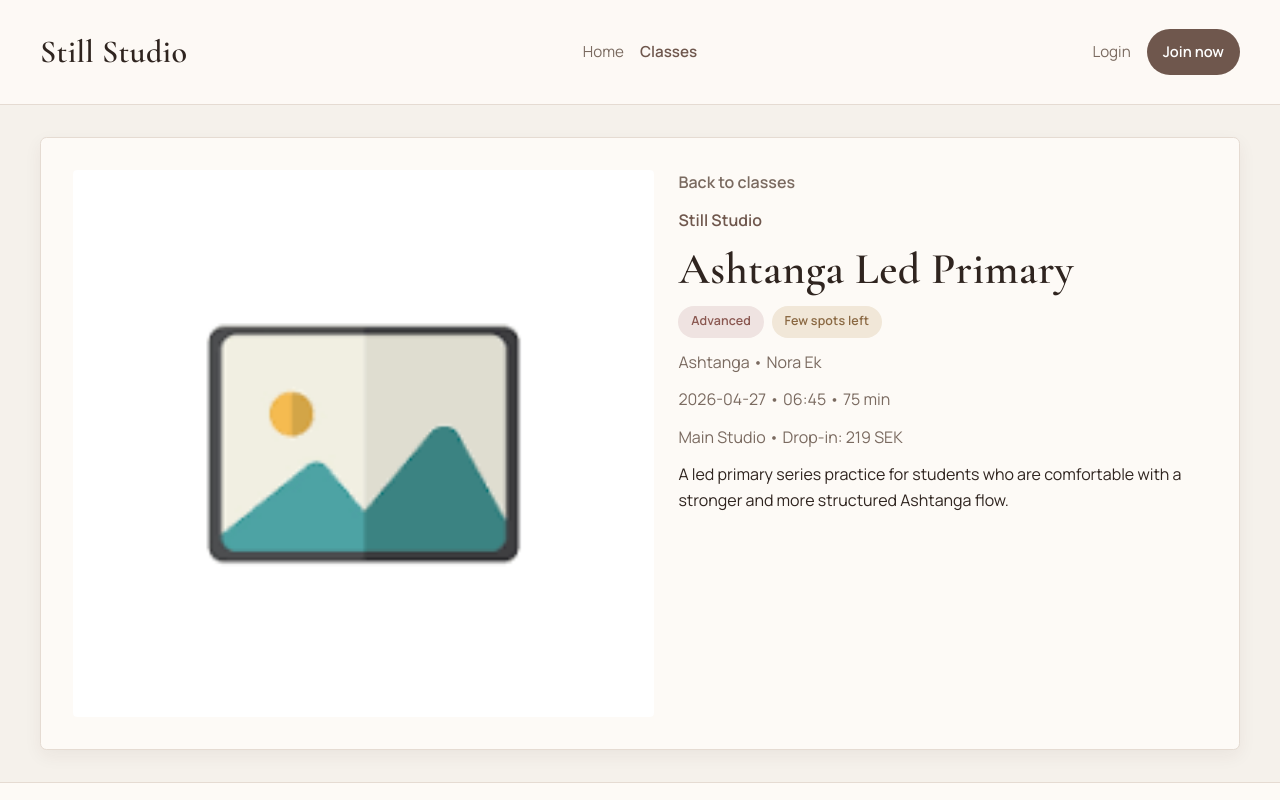
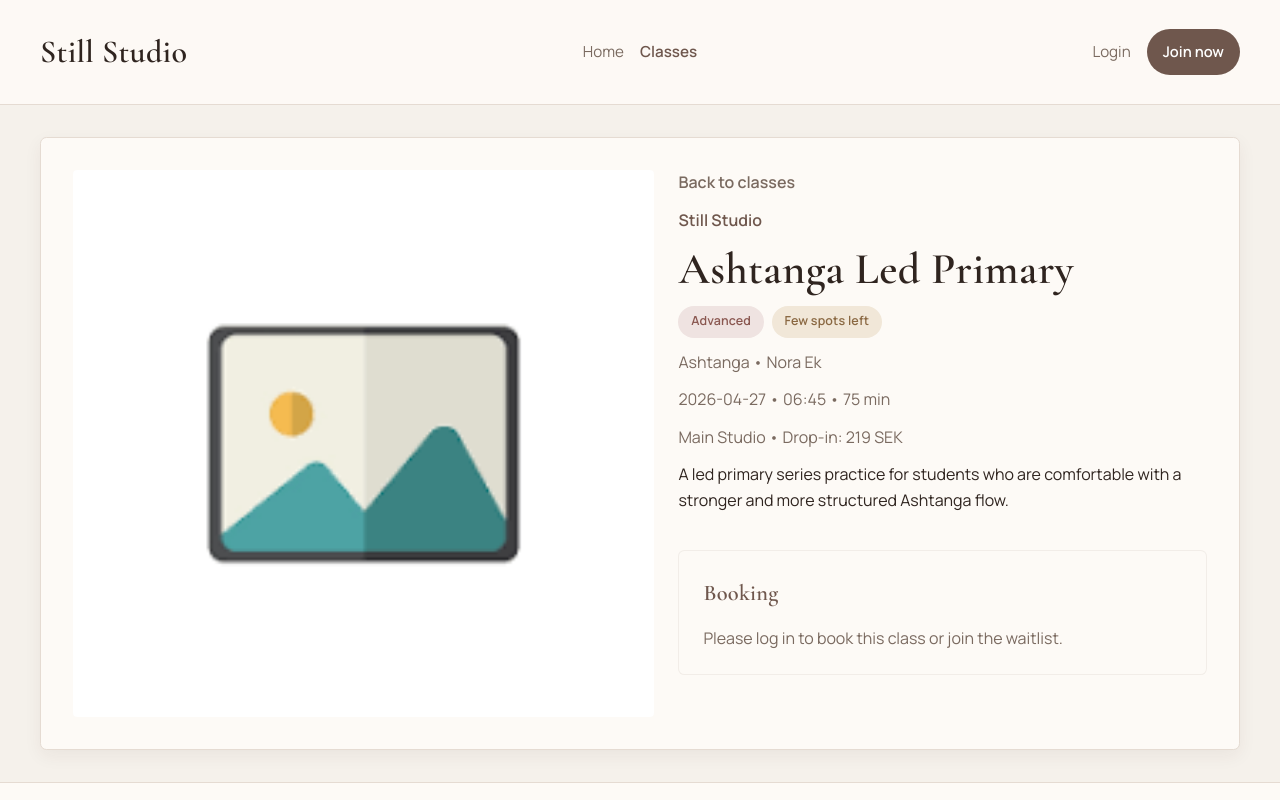
Before and after one commit to JennAnd/yoga-booking-platform, a React (Vite) app: page /classes/ashtanga-led-primary in a window 1280 px wide. Shown: the top 800 px of the page. Built offline with nearby package versions, Linux system fonts and the light colour scheme.

Commit message:
feat: add booking actions and feedback to class details page

```diff
--- a/src/context/AuthContext.jsx
+++ b/src/context/AuthContext.jsx
@@ -17,6 +17,11 @@ function AuthProvider({ children }) {
       setUser(JSON.parse(storedUser));
     }
   }, []);
+
+  const updateStoredUser = (updatedUser) => {
+    localStorage.setItem("still-studio-user", JSON.stringify(updatedUser));
+    setUser(updatedUser);
+  };
 
   const login = ({ email, password }) => {
     const storedUser = localStorage.getItem("still-studio-user");
@@ -42,6 +47,9 @@ function AuthProvider({ children }) {
       email,
       password,
       membership: "Unlimited Monthly",
+      bookings: [],
+      waitlist: [],
+      favorites: [],
     };
 
     localStorage.setItem("still-studio-user", JSON.stringify(newUser));
@@ -52,6 +60,82 @@ function AuthProvider({ children }) {
     setUser(null);
   };
 
+  const bookClass = (classId) => {
+    if (!user) {
+      throw new Error("You need to be logged in to book a class.");
+    }
+
+    const alreadyBooked = user.bookings.includes(classId);
+
+    if (alreadyBooked) {
+      throw new Error("You have already booked this class.");
+    }
+
+    const updatedUser = {
+      ...user,
+      bookings: [...user.bookings, classId],
+      waitlist: user.waitlist.filter(
+        (currentClassId) => currentClassId !== classId,
+      ),
+    };
+
+    updateStoredUser(updatedUser);
+  };
+
+  const cancelBooking = (classId) => {
+    if (!user) {
+      throw new Error("You need to be logged in to manage bookings.");
+    }
+
+    const updatedUser = {
+      ...user,
+      bookings: user.bookings.filter(
+        (currentClassId) => currentClassId !== classId,
+      ),
+    };
+
+    updateStoredUser(updatedUser);
+  };
+
+  const joinWaitlist = (classId) => {
+    if (!user) {
+      throw new Error("You need to be logged in to join the waitlist.");
+    }
+
+    const alreadyBooked = user.bookings.includes(classId);
+    const alreadyWaitlisted = user.waitlist.includes(classId);
+
+    if (alreadyBooked) {
+      throw new Error("You have already booked this class.");
+    }
+
+    if (alreadyWaitlisted) {
+      throw new Error("You are already on the waitlist for this class.");
+    }
+
+    const updatedUser = {
+      ...user,
+      waitlist: [...user.waitlist, classId],
+    };
+
+    updateStoredUser(updatedUser);
+  };
+
+  const leaveWaitlist = (classId) => {
+    if (!user) {
+      throw new Error("You need to be logged in to manage your waitlist.");
+    }
+
+    const updatedUser = {
+      ...user,
+      waitlist: user.waitlist.filter(
+        (currentClassId) => currentClassId !== classId,
+      ),
+    };
+
+    updateStoredUser(updatedUser);
+  };
+
   const value = useMemo(
     () => ({
       user,
@@ -59,6 +143,10 @@ function AuthProvider({ children }) {
       login,
       register,
       logout,
+      bookClass,
+      cancelBooking,
+      joinWaitlist,
+      leaveWaitlist,
     }),
     [user],
   );
--- a/src/index.css
+++ b/src/index.css
@@ -765,6 +765,52 @@ a {
 }
 
 /* ---------------------------------- */
+/* Class details booking actions     */
+/* ---------------------------------- */
+
+.class-details__booking-actions {
+  display: grid;
+  gap: var(--space-4);
+  margin-top: var(--space-5);
+  padding: var(--space-5);
+  background-color: rgba(253, 250, 246, 0.82);
+  border: 1px solid rgba(111, 87, 77, 0.08);
+  border-radius: var(--radius-lg);
+}
+
+.class-details__booking-title {
+  margin: 0;
+  font-size: 1.4rem;
+  color: var(--color-primary-dark);
+}
+
+.class-details__booking-note {
+  margin: 0;
+  color: var(--color-text-muted);
+  line-height: 1.5;
+}
+
+.class-details__feedback {
+  margin: 0;
+  padding: 0.9rem 1rem;
+  border-radius: var(--radius-md);
+  font-size: 0.95rem;
+  line-height: 1.5;
+}
+
+.class-details__feedback--success {
+  color: #445747;
+  background-color: rgba(122, 147, 125, 0.12);
+  border: 1px solid rgba(122, 147, 125, 0.2);
+}
+
+.class-details__feedback--error {
+  color: #7a4d42;
+  background-color: rgba(155, 95, 79, 0.1);
+  border: 1px solid rgba(155, 95, 79, 0.18);
+}
+
+/* ---------------------------------- */
 /* Auth pages                         */
 /* ---------------------------------- */
 
--- a/src/pages/ClassDetails.jsx
+++ b/src/pages/ClassDetails.jsx
@@ -3,16 +3,29 @@
  * Displays detailed information about a selected yoga class.
  */
 
+import { useState } from "react";
 import Badge from "../components/ui/Badge";
 import { Link, useParams } from "react-router-dom";
+import useAuth from "../hooks/useAuth";
 import { classes } from "../data/classes";
 import { getAvailabilityStatus } from "../utils/getAvailabilityStatus";
 import { getAvailabilityBadgeVariant } from "../utils/getAvailabilityBadgeVariant";
 
 function ClassDetails() {
   const { id } = useParams();
+  const { user, bookClass, cancelBooking, joinWaitlist, leaveWaitlist } =
+    useAuth();
+
+  const [feedback, setFeedback] = useState({
+    type: "",
+    message: "",
+  });
 
   const yogaClass = classes.find((currentClass) => currentClass.id === id);
+  const isBooked = user?.bookings.includes(yogaClass?.id);
+  const isWaitlisted = user?.waitlist.includes(yogaClass?.id);
+  const isLoggedIn = Boolean(user);
+  const isClassFull = yogaClass?.availableSpots === 0;
 
   if (!yogaClass) {
     return (
@@ -36,7 +49,65 @@ function ClassDetails() {
         : yogaClass.level === "Advanced"
           ? "advanced"
           : "all-levels";
+  const handleBookClass = () => {
+    try {
+      bookClass(yogaClass.id);
+      setFeedback({
+        type: "success",
+        message: "Your class has been booked successfully.",
+      });
+    } catch (error) {
+      setFeedback({
+        type: "error",
+        message: error.message,
+      });
+    }
+  };
 
+  const handleCancelBooking = () => {
+    try {
+      cancelBooking(yogaClass.id);
+      setFeedback({
+        type: "success",
+        message: "Your booking has been canceled.",
+      });
+    } catch (error) {
+      setFeedback({
+        type: "error",
+        message: error.message,
+      });
+    }
+  };
+
+  const handleJoinWaitlist = () => {
+    try {
+      joinWaitlist(yogaClass.id);
+      setFeedback({
+        type: "success",
+        message: "You have joined the waitlist.",
+      });
+    } catch (error) {
+      setFeedback({
+        type: "error",
+        message: error.message,
+      });
+    }
+  };
+
+  const handleLeaveWaitlist = () => {
+    try {
+      leaveWaitlist(yogaClass.id);
+      setFeedback({
+        type: "success",
+        message: "You have left the waitlist.",
+      });
+    } catch (error) {
+      setFeedback({
+        type: "error",
+        message: error.message,
+      });
+    }
+  };
   return (
     <section className="class-details">
       <img
@@ -76,6 +147,67 @@ function ClassDetails() {
         </p>
 
         <p className="class-details__description">{yogaClass.description}</p>
+        <div className="class-details__booking-actions">
+          <h2 className="class-details__booking-title">Booking</h2>
+
+          {feedback.message ? (
+            <p
+              className={`class-details__feedback ${
+                feedback.type === "success"
+                  ? "class-details__feedback--success"
+                  : "class-details__feedback--error"
+              }`}
+            >
+              {feedback.message}
+            </p>
+          ) : null}
+
+          {!isLoggedIn ? (
+            <p className="class-details__booking-note">
+              Please log in to book this class or join the waitlist.
+            </p>
+          ) : null}
+
+          {isLoggedIn && !isClassFull && !isBooked ? (
+            <button
+              type="button"
+              className="ui-button ui-button--primary"
+              onClick={handleBookClass}
+            >
+              Book class
+            </button>
+          ) : null}
+
+          {isLoggedIn && isBooked ? (
+            <button
+              type="button"
+              className="ui-button ui-button--secondary"
+              onClick={handleCancelBooking}
+            >
+              Cancel booking
+            </button>
+          ) : null}
+
+          {isLoggedIn && isClassFull && !isBooked && !isWaitlisted ? (
+            <button
+              type="button"
+              className="ui-button ui-button--secondary"
+              onClick={handleJoinWaitlist}
+            >
+              Join waitlist
+            </button>
+          ) : null}
+
+          {isLoggedIn && isWaitlisted ? (
+            <button
+              type="button"
+              className="ui-button ui-button--ghost"
+              onClick={handleLeaveWaitlist}
+            >
+              Leave waitlist
+            </button>
+          ) : null}
+        </div>
       </div>
     </section>
   );
```
